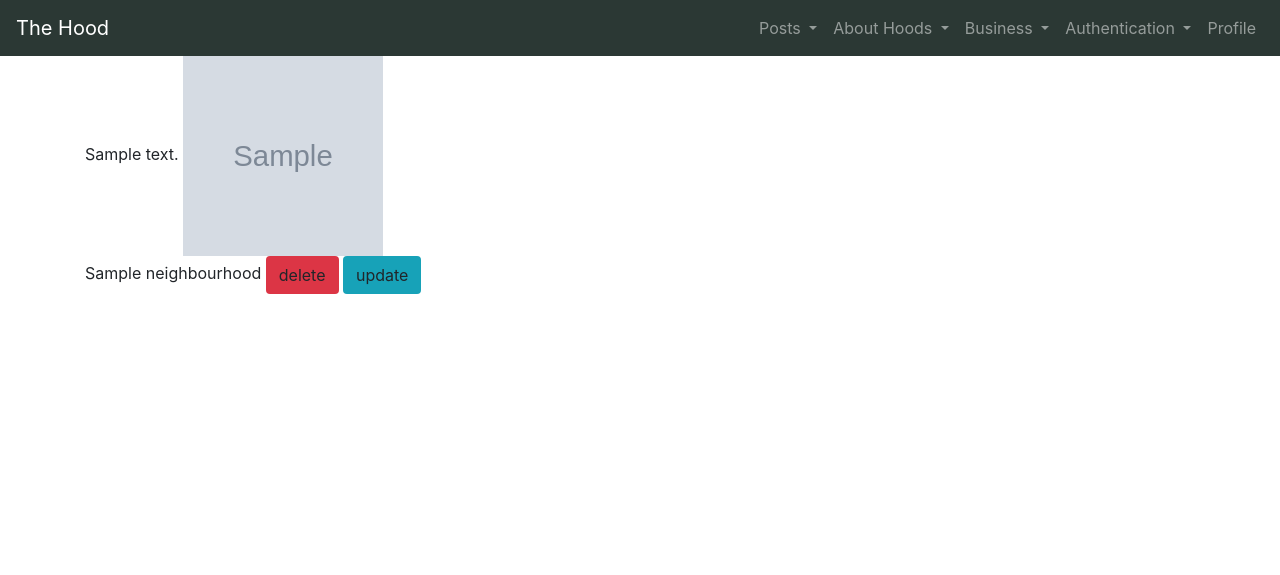
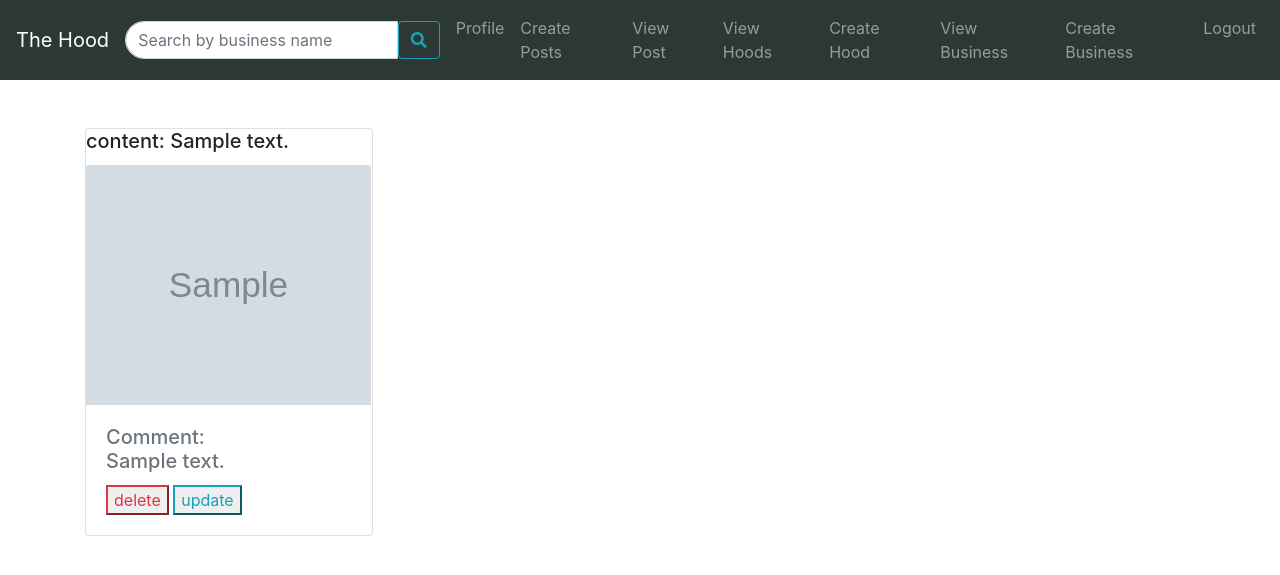
Before and after one commit to 299hannah/Neighbourhood-App, a Django app: template hood/templates/posts.html in a window 1280 px wide. Shown: the top 575 px of the page. Run offline with Django 3.2, Linux system fonts and the light colour scheme; the template is opened without the code that fills it: most values are stand-ins (such as "Sample title", 1, 10 or a date in 2020); grey boxes marked "Sample" are stand-in pictures; some libraries are stand-ins or nearby versions.

Commit message:
search implimentation, posts update and neighbourhood

```diff
--- a/hood/templates/business.html
+++ b/hood/templates/business.html
@@ -3,7 +3,6 @@
 {% load bootstrap4 %}
 {% block content%}
 <div class="container">
-
 
 {%if businesses %}
 <br>
@@ -17,8 +16,9 @@
           <h5 class="card-title"> Name :{{business.name}}</h5>
           <p class="card-text"> Description: {{business.description}}</p>
           <p class="card-text">Email: {{business.email}}</p>
-
           <p class="card-text text-muted">{{business.created | date}}</p>
+          <a href="{%url 'delete_business' business.id %}" ><button class="btn-outline-danger">delete</button></a>
+          <a href="{%url 'update_business' business.id %}" ><button class=" btn-outline-info">update</button></a>
 
         </div>
       </div>
--- a/hood/templates/index.html
+++ b/hood/templates/index.html
@@ -21,7 +21,7 @@
 
 
 
-      <a href="{% url 'business' %}" class="btn btn-primary">View</a>
+      <a href="{% url 'business'  %}" class="btn btn-outline-info">View</a>
 
 
 
--- a/hood/templates/navbar.html
+++ b/hood/templates/navbar.html
@@ -38,16 +38,16 @@ border-radius: 4.25rem;
     The Hood
   </a>
   <div class="form-inline mt-2 mt-md-0 navbar-right">
-    <!-- <form action="{% url 'search' %}" class="navbar-form" role="name">
+    <form action="{% url 'search' %}" class="navbar-form" role="business">
         <div class="input-group">
-            <input type="test form-control mr-sm-2" class="form-control" placeholder="Search by name" name="name">
+            <input type="test form-control mr-sm-2" class="form-control" placeholder="Search by business name" name="name">
             <div class="input-group-btn mr-lg-2">
                 <button class="btn  btn-outline-info  my-9 my-sm-0" type="submit"><i class="fa fa-search" aria-hidden="true"></i>
                 </button>
             </div>
 
         </div>
-    </form> -->
+    </form>
 
 </div>
 
@@ -56,98 +56,42 @@ border-radius: 4.25rem;
       <div class="mr-auto"></div>
 
       <ul class="navbar-nav my-2 my-lg-0">
+        <li class="nav-item ">
+          <a class="nav-link" href="{%url 'profile'  %}">Profile </a>
+        </li>
+        <li class="nav-item ">
 
-        <li class="nav-item dropdown">
-          <a class="nav-link dropdown-toggle" href="#" id="navbarDropdown" role="button" data-display="static" data-toggle="dropdown" aria-haspopup="true" aria-expanded="false">
-           Posts
-        </a>
-        <div class="dropdown-menu dropdown-menu-lg-right" aria-labelledby="navbarDropdown">
-          <a class="dropdown-item" href="{%url 'new_post'%}">Create Posts</a>
+          <a class="nav-link" href="{%url 'new_post'%}">Create Posts</a>
+  </li>
+  <li class="nav-item ">
 
-          <a class="dropdown-item" href="{%url 'post'%}">View Post</a>
-
-
-
-        </div>
-
-
+          <a class="nav-link" href="{%url 'post'%}">View Post</a>
 
   </li>
+  <li class="nav-item ">
+  <a class=" nav-link" href="{%url 'index'%}">View Hoods</a>
+</li>
+<li class="nav-item ">
+  <a class=" nav-link" href="{%url 'newhood'%}">Create Hood</a>
+</li>
+<li class="nav-item ">
 
-      <li class="nav-item dropdown">
-        <a class="nav-link dropdown-toggle" href="#" id="navbarDropdown" role="button" data-display="static" data-toggle="dropdown" aria-haspopup="true" aria-expanded="false">
-          About Hoods
-      </a>
-      <div class="dropdown-menu dropdown-menu-lg-right" aria-labelledby="navbarDropdown">
-        <a class="dropdown-item" href="{%url 'index'%}">View Hoods</a>
+<a class="nav-link" href="{%url 'business'%}">View Business</a>
+</li>
+<li class="nav-item ">
 
-        <a class="dropdown-item" href="{%url 'newhood'%}">Create  a Hoods</a>
-
-
-
-      </div>
-
-
-      </li>
-      <li class="nav-item dropdown">
-        <a class="nav-link dropdown-toggle" href="#" id="navbarDropdown" role="button" data-display="static" data-toggle="dropdown" aria-haspopup="true" aria-expanded="false">
-          Business
-      </a>
-      <div class="dropdown-menu dropdown-menu-lg-right" aria-labelledby="navbarDropdown">
-        <a class="dropdown-item" href="{%url 'index'%}">View Business</a>
-        <a class="dropdown-item" href="{%url 'new_business'%}">Create Business</a>
-
-
-      </div>
-
+<a class="nav-link" href="{%url 'new_business'%}">Create Business</a>
 
    </li>
 
 
+   <li class="nav-item ">
 
+    <a class="nav-link" href="{%url 'logout'%}">Logout</a>
 
-        <li class="nav-item dropdown">
-          <a class="nav-link dropdown-toggle" href="#" id="navbarDropdown" role="button" data-display="static" data-toggle="dropdown" aria-haspopup="true" aria-expanded="false">
-            Authentication
-        </a>
-        <div class="dropdown-menu dropdown-menu-lg-right" aria-labelledby="navbarDropdown">
-          <a class="dropdown-item" href="{%url 'django_registration_register
-          '%}">Sign up</a>
-          <a class="dropdown-item" href="{%url 'login'%}">Login</a>
-          <a class="dropdown-item" href="{%url 'logout'%}">Logout</a>
+       </li>
 
       </div>
-
-
-        </li>
-        <li class="nav-item ">
-          <a class="nav-link" href="{%url 'profile'  %}">Profile </a>
-        </li>
-
-
-
-
-
-
-
-
-      </ul>
-
-      </div>
-
-
-
-
-
-
-
-
-
-
-
-
-
-
   </nav>
 
   <!-- Optional JavaScript -->
--- a/hood/templates/neighbourhood.html
+++ b/hood/templates/neighbourhood.html
@@ -6,7 +6,7 @@
         {% csrf_token %}
         {{ form|crispy }}
         <a href="{%url 'index' %}">
-        <button class="btn btn-sm btn-success">Add Hood</button>
+        <button class="btn btn-sm  btn btn-outline-info">Add Hood</button>
         </a>
     </form>
 </div>
--- a/hood/templates/posts.html
+++ b/hood/templates/posts.html
@@ -7,15 +7,22 @@
 
 {%if posts %}
 {%for post in posts%}
-{{post.content}}
-<img src="{{post.image.url}} "style="width:200px; height:200px;" alt="image">
-<div class="col-lg-3"></div>
+<div class="card mt-5" style="width: 18rem;">
+    <h5 class="card-title">content: {{post.content}}
+    </h5>
 
-{{post.neighbourhood.name}}
+    <img class="card-img-top" src="{{post.image.url}}" style="width:285px; height:240px;" alt="Card image cap">
+    <div class="card-body">
+      <h5 class="card-title text-muted">Comment:
+          <br>{{post.comments}}</h5>
+      <!-- <p class="card-text text-muted">{{post.neighbourhood}}</p> -->
 
- <a href="{%url 'delete' post.id %}"><button class="btn bg-danger">delete</button></a>
- <a href="{%url 'update_post' post.pk %}"><button class="btn bg-info">update</button></a>
-</div>
+    <a href="{%url 'delete' post.id %}"><button class=" btn-outline-danger">delete</button></a>
+    <a href="{%url 'update_post' post.pk %}"><button class=" btn-outline-info">update</button></a>
+
+    </div>
+  </div>
+
 {%endfor%}
 
 
```
Also changed, not shown: hood/templates/search.html (+35 -0 lines), hood/templates/update_business.html (added, +29 -0 lines), hood/templates/update_profile.html (added, +29 -0 lines). Lines whose indentation alone changed are shown as unchanged.
